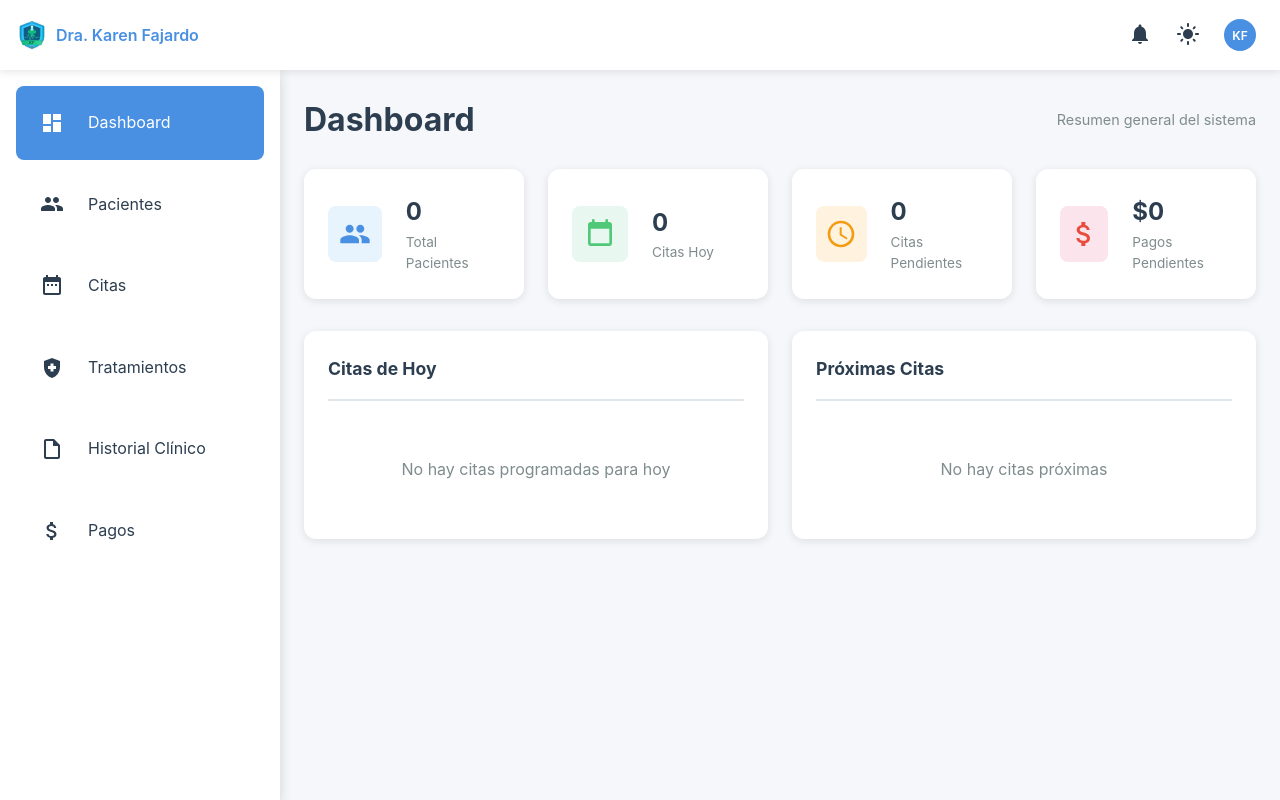
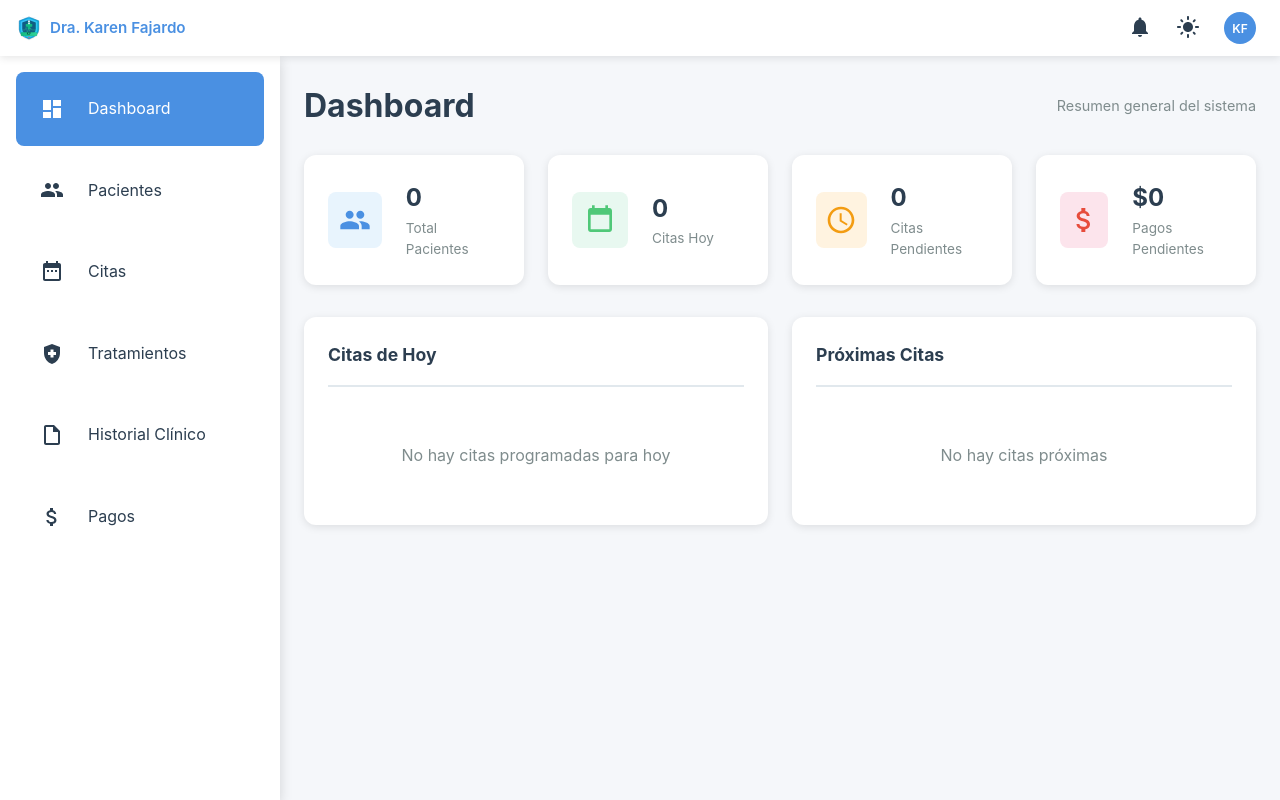
Before and after one commit to AdonisFajardo005/Sistema-Fisioterapia, a website: page public/index.html in a window 1280 px wide. Drawn offline with Linux system fonts and the light colour scheme; no server answers.

Commit message:
fix: reduce logo and header size for better visual layout

```diff
--- a/public/css/styles.css
+++ b/public/css/styles.css
@@ -35,7 +35,7 @@
     --border-radius-sm: 8px;
 
     /* Header */
-    --header-height: 70px;
+    --header-height: 56px;
     --bottom-nav-height: 65px;
 }
 
@@ -197,7 +197,8 @@ body.dark-mode .error-message {
     justify-content: space-between;
     padding: 0 var(--spacing-sm);
     z-index: 1000;
-    min-height: 70px;
+    min-height: 56px;
+    height: 56px;
 }
 
 .header-left {
@@ -227,24 +228,24 @@ body.dark-mode .error-message {
     gap: var(--spacing-xs);
     font-weight: 600;
     color: var(--primary-color);
-    overflow: visible;
+    overflow: hidden;
     max-width: calc(100vw - 200px);
     position: relative;
+    line-height: 1;
 }
 
 .logo img {
-    width: 36px;
-    height: 36px;
+    width: 28px;
+    height: 28px;
     object-fit: contain;
     flex-shrink: 0;
     display: block;
 }
 
 .logo span {
-    font-size: 1rem;
+    font-size: 0.95rem;
     white-space: nowrap;
     line-height: 1;
-    padding-top: 2px;
 }
 
 /* ===== RESPONSIVE LOGO FOR DESKTOP ===== */
@@ -255,8 +256,8 @@ body.dark-mode .error-message {
     }
 
     .logo img {
-        width: 32px;
-        height: 32px;
+        width: 26px;
+        height: 26px;
     }
 
     .logo span {
@@ -445,7 +446,7 @@ body.dark-mode .error-message {
     transition: left 0.3s ease;
     z-index: 999;
     overflow-y: auto;
-    min-height: calc(100vh - 70px);
+    min-height: calc(100vh - 56px);
 }
 
 .sidebar.active {
```
